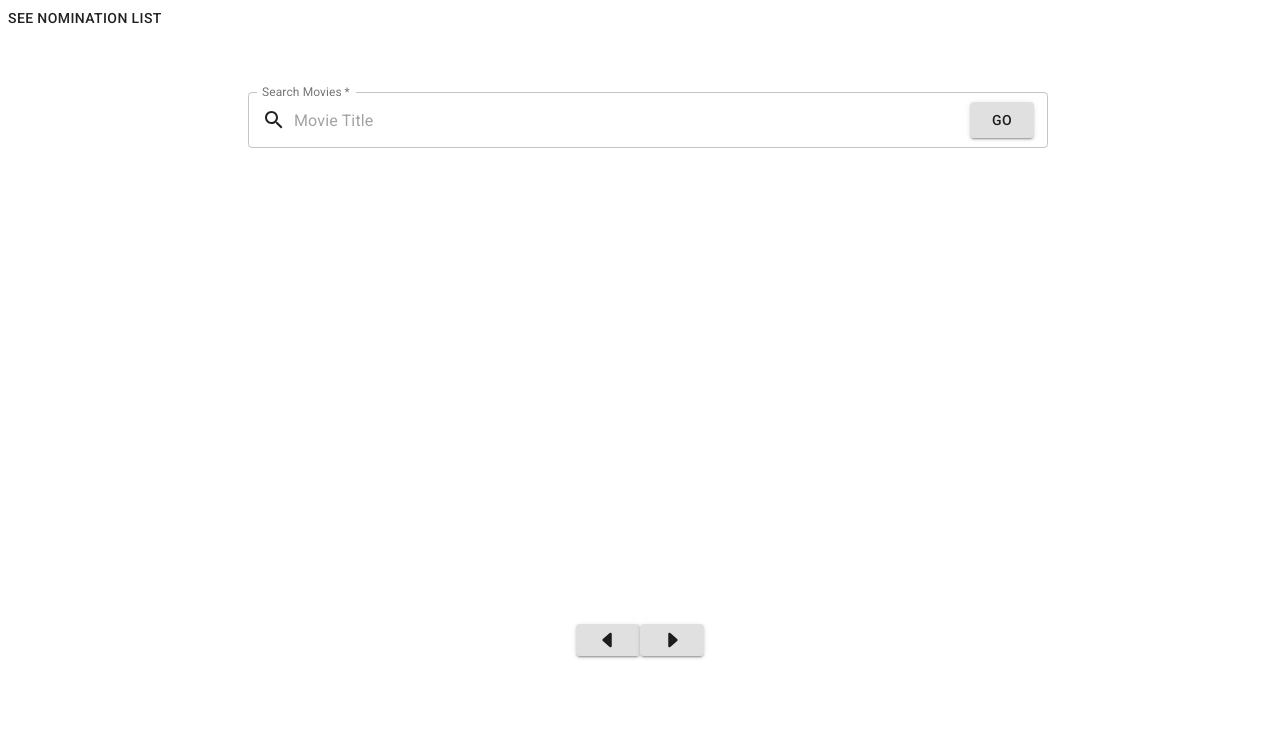
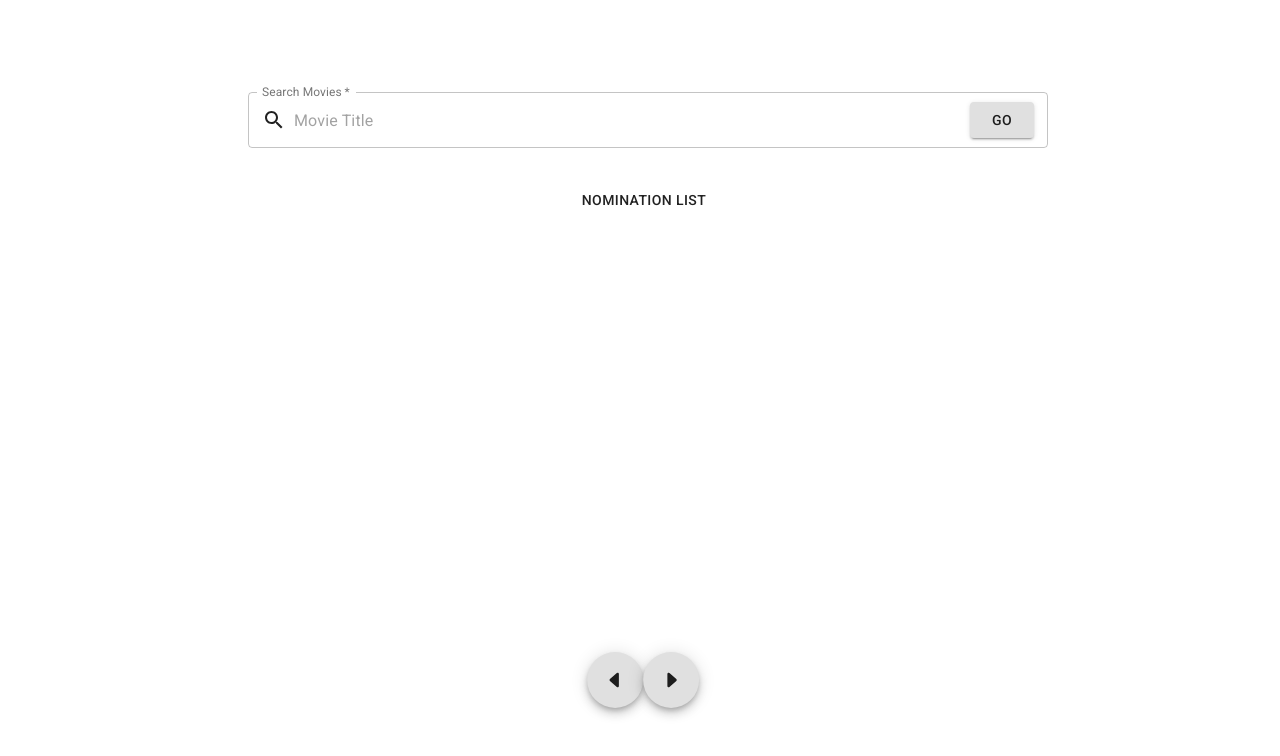
Before and after one commit to LucasLeibs/Shopify-Challenge, a React (Create React App) app: page / in a window 1280 px wide. Shown: the top 756 px of the page. Built offline with nearby package versions, Linux system fonts and the light colour scheme.

Commit message:
completed tech requirements, time to add finished styling and gimmicks

```diff
--- a/src/App.css
+++ b/src/App.css
@@ -96,9 +96,9 @@ transform: translate(-47.2%, -50%);
 
 .directional-buttons {
   position: absolute ;
-  top: 80%;
+  top: 85%;
   left: 50%;
-  transform: translate(-50%, -50%);
+  transform: translate(-47.2%, -50%);
 }
 
 .movie-title {
@@ -123,3 +123,20 @@ transform: translate(-47.2%, -50%);
   width: 300px;
   height: 350px;
 }
+.nomination-title {
+  margin-left: 100px;
+}
+
+.drawer-button {
+  position:absolute;
+  top: 25%;
+  left: 50%;
+  transform: translate(-47.2%, -50%);
+
+
+}
+
+.nominations {
+width: 100vw;
+height: 100vh;
+}
--- a/src/components/MovieCards.js
+++ b/src/components/MovieCards.js
@@ -6,11 +6,17 @@ import React, { Component } from 'react'
                     import NominationsContainer from '../containers/NominationsContainer'
                     import MenuItem from '@material-ui/core/MenuItem';
                     import { Alert, AlertTitle } from '@material-ui/lab';
+                    import Fab from '@material-ui/core/Fab'
+                    import Snackbar from '@material-ui/core/Snackbar';
+                    import IconButton from '@material-ui/core/IconButton';
+import CloseIcon from '@material-ui/icons/Close';
+
                     const useStyles = makeStyles((theme) => ({
-                        root: {
-                          button: {
-                            margin: theme.spacing(1),
-                          },
+                        margin: {
+                          margin: theme.spacing(1),
+                        },
+                        extendedIcon: {
+                          marginRight: theme.spacing(1),
                         },
                       }));
 
@@ -18,9 +24,11 @@ export default class MovieCards extends Component {
     state = {
         startIndex: 0,
         nominations: [],
-        limit: false
+        limit: false,
+        open: false
 
     }
+
     moviesToDisplay() {
         this.props.movies.slice(this.state.startIndex, this.state.startIndex + 3)
         console.log("hi", this.state.movies)
@@ -49,8 +57,15 @@ export default class MovieCards extends Component {
          this.setState({limit: true})}
          else {
         this.setState({
-            nominations: [...this.state.nominations, movie]
+            nominations: [...this.state.nominations, movie],
+            open:true
         })}
+        console.log(this.state.open)
+    }
+    handleClose = () => {
+        this.setState({
+            open:false
+        })
     }
 
     render() {
@@ -63,11 +78,20 @@ export default class MovieCards extends Component {
     </svg>
         return (
             <div>
-                {this.state.limit ?  <Alert onClose={() => {this.setState({limit:false})}} severity="success">
-          <AlertTitle>Success</AlertTitle>
-          This is a success alert — <strong>check it out!</strong>
+                {this.state.limit ?  <Alert onClose={() => {this.setState({limit:false})}} severity="warning">
+          <strong>Can only make five nominations</strong>
         </Alert>:  ''}
+        <Snackbar
+        anchorOrigin={{
+          vertical: 'top',
+          horizontal: 'left',
+        }}
+        onClose={this.handleClose}
+        open={this.state.open}
+        autoHideDuration={3000}
+        message="Nomination added to list"
 
+        />
             <div className="row">
                 {this.props.movies.slice(this.state.startIndex, this.state.startIndex + 3).map(movie => (
                     <div className="column">
@@ -86,8 +110,8 @@ export default class MovieCards extends Component {
             <NominationsContainer movies ={this.props.movies} nominations = {this.state.nominations}/>
             <div className="directional-buttons">
 
-            <Button variant="contained" onClick={e => this.handleMoreMoviesBack(e)}>{backward}</Button>
-            <Button variant="contained" onClick={e => this.handleMoreMovies(e)} >{forward}</Button>
+            <Fab className={useStyles.extendedIcon} variant="contained" onClick={e => this.handleMoreMoviesBack(e)}>{backward}</Fab>
+            <Fab variant="contained" onClick={e => this.handleMoreMovies(e)} >{forward}</Fab>
             </div>
             </div>
         )
--- a/src/containers/NominationsContainer.js
+++ b/src/containers/NominationsContainer.js
@@ -11,6 +11,7 @@ import Avatar from '@material-ui/core/Avatar';
 import Divider from '@material-ui/core/Divider'
 import IconButton from '@material-ui/core/IconButton';
 import DeleteIcon from '@material-ui/icons/Delete';
+import { Alert, AlertTitle } from '@material-ui/lab';
 
 const useStyles = makeStyles({
     list:  {
@@ -31,18 +32,25 @@ const toggleDrawer = (open) => (event) => {
       }
       setState(open);
 }
+
+const removeNomination = (nomination, index) => {
+    props.nominations.splice(index, 1)
+    setState(false)
+    return <Alert severity="warning">Deleted {nomination.Title}</Alert>
+
+}
 const x = <svg xmlns="http://www.w3.org/2000/svg" width="16" height="16" fill="currentColor" class="bi bi-x-circle" viewBox="0 0 16 16">
 <path d="M8 15A7 7 0 1 1 8 1a7 7 0 0 1 0 14zm0 1A8 8 0 1 0 8 0a8 8 0 0 0 0 16z"/>
 <path d="M4.646 4.646a.5.5 0 0 1 .708 0L8 7.293l2.646-2.647a.5.5 0 0 1 .708.708L8.707 8l2.647 2.646a.5.5 0 0 1-.708.708L8 8.707l-2.646 2.647a.5.5 0 0 1-.708-.708L7.293 8 4.646 5.354a.5.5 0 0 1 0-.708z"/>
 </svg>
 
     return (
-        <React.Fragment>
+        <div className="nominations">
             {console.log("hi",props.nominations)}
-            <Button onClick={toggleDrawer(true)}>See Nomination List</Button>
+            <Button className="drawer-button" onClick={toggleDrawer(true)}> Nomination List</Button>
      <Drawer anchor='left' open={state} onClose={toggleDrawer(false)}>
         <List className={classes.list}>
-            <h1>Nominations</h1>
+            <h1 className="nomination-title">Nominations</h1>
         {props.nominations.map((nomination, index) =>  (
 
             <ListItem alignItems="flex-start">
@@ -52,7 +60,7 @@ const x = <svg xmlns="http://www.w3.org/2000/svg" width="16" height="16" fill="c
             <ListItemText>
                {index + 1}. {nomination.Title}
             </ListItemText>
-            <IconButton color ="secondary" aria-label="delete">
+            <IconButton onClick={() => removeNomination(nomination, index)} color ="secondary" aria-label="delete">
         <DeleteIcon />
       </IconButton>
             <Divider>
@@ -62,6 +70,6 @@ const x = <svg xmlns="http://www.w3.org/2000/svg" width="16" height="16" fill="c
         ))}
         </List>
      </Drawer>
-     </React.Fragment>
+     </div>
     )
 }
```
Also changed, not shown: 1 other file (tests, documents, lock files or other folders).
